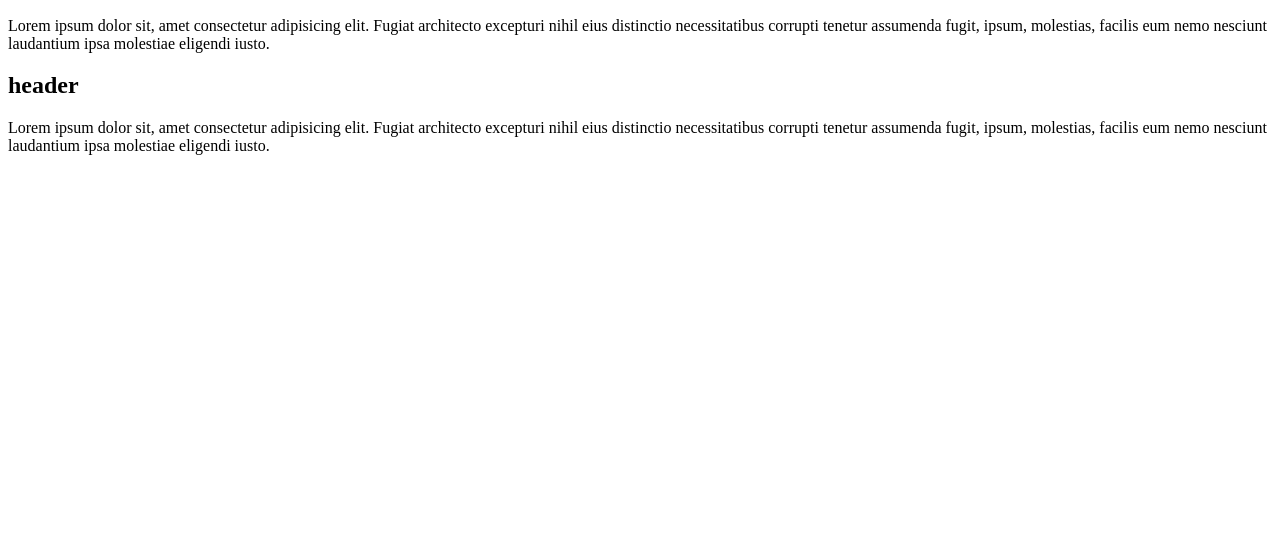
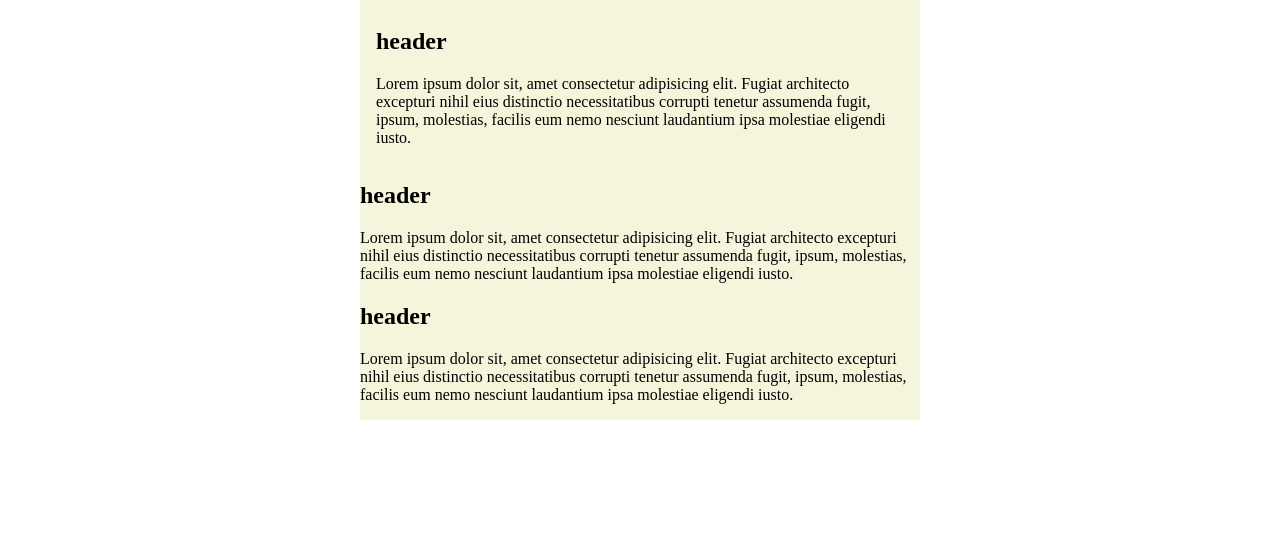
Before and after one commit to matren-p/01-pahna-tunid, a plain HTML site: page 02-06-02/index.html in a window 1280 px wide. Shown: the part 269-816 px from the top of the page. Drawn offline with Linux system fonts and the light colour scheme.

Commit message:
tunnilõpp

```diff
--- a/02-06-02/index.html
+++ b/02-06-02/index.html
@@ -7,6 +7,7 @@
     <link rel="stylesheet" href="style.css">
 </head>
 <body>
+    <main>
     <div>
         <div>
             <h1> header
@@ -15,7 +16,7 @@
 
             </p>
         </div>
-        <div>
+        <div class="card-row">
             <div>
                 <h2>header</h2>
                 <p>Lorem ipsum dolor sit, amet consectetur adipisicing elit. Fugiat architecto
@@ -46,5 +47,6 @@
             </div>
         </div>
     </div>
+    </main>
 </body>
 </html>
--- a/02-06-02/style.css
+++ b/02-06-02/style.css
@@ -0,0 +1,17 @@
+body {
+    display: flex;
+    justify-content: center;
+    align-items: center;
+    height: 100vh;
+}
+main {
+    background-color: beige;
+width: 70ch;
+max-width: 100%;
+}
+.card-row {
+    display: flex;
+    flex-wrap: wrap;
+    gap: 1rem;
+    margin: 1rem;
+}
```
